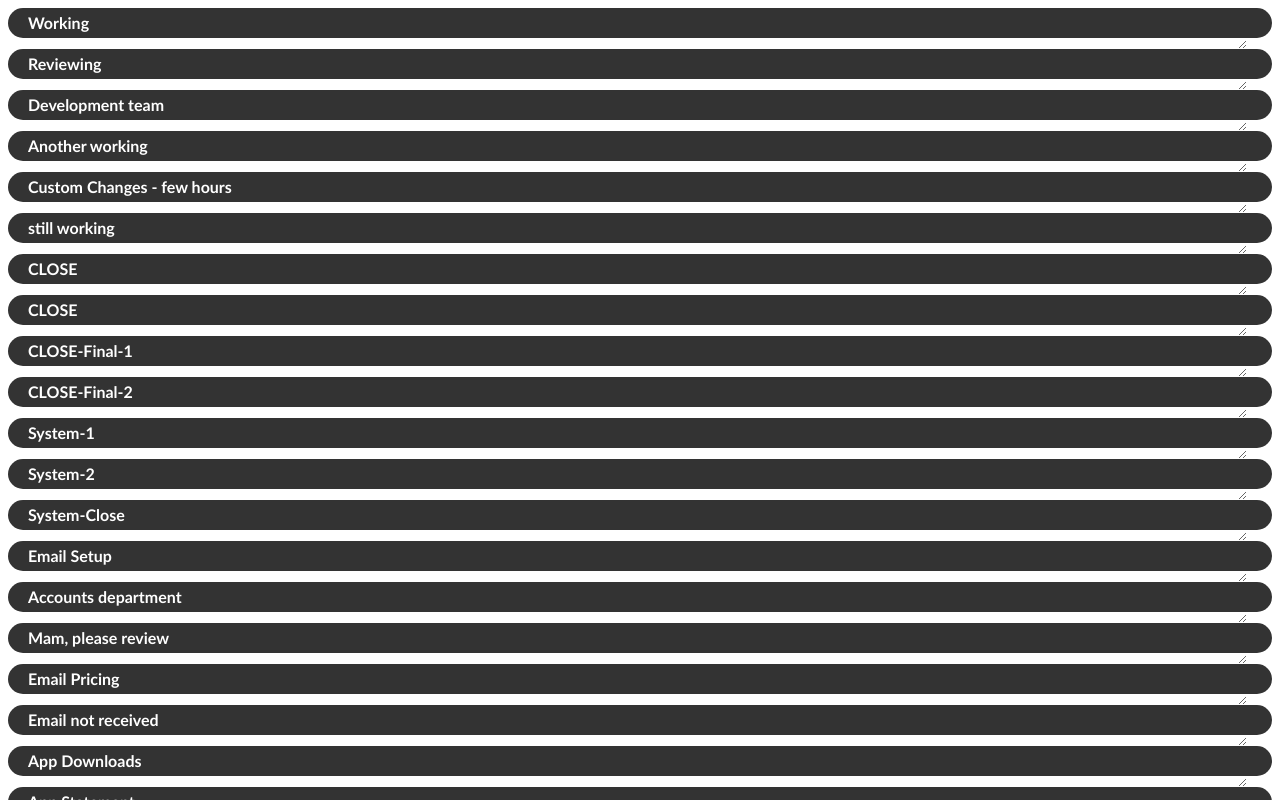
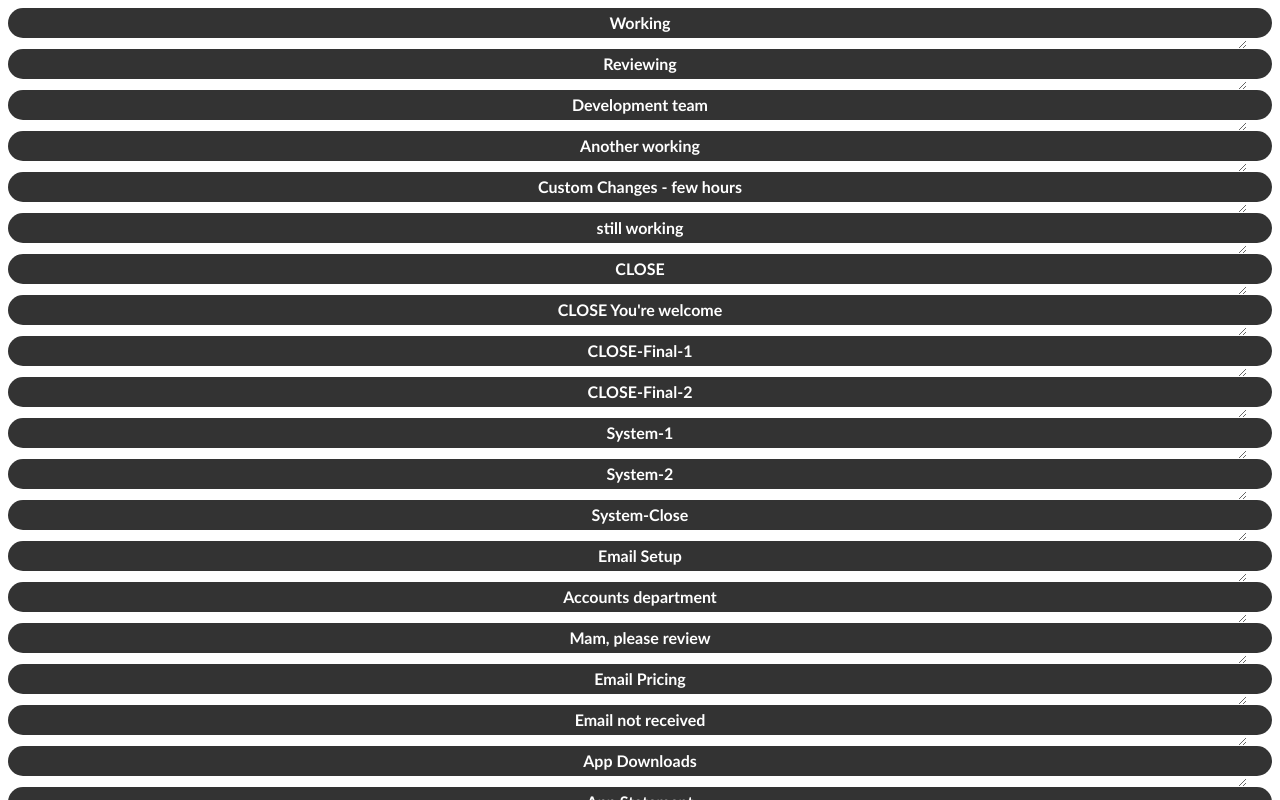
Before and after one commit to githubbyad/responses, a plain HTML site: page docs/index.html in a window 1280 px wide. Shown: the top 800 px of the page. Drawn offline with Linux system fonts and the light colour scheme.

Commit message:
Update index.html

```diff
--- a/docs/index.html
+++ b/docs/index.html
@@ -59,7 +59,7 @@ We are closing this ticket for now. Please reopen this ticket if you need any fu
 
 Thank you.
 </textarea>
-<b onclick="copy('res_08')">CLOSE</b>
+<b onclick="copy('res_08')">CLOSE You're welcome</b>
 <textarea id="res_08">
 Hi,
 
@@ -881,7 +881,7 @@ Thank you.
         line-height: 30px;
         border-radius: 20px;
         font-weight: bold;
-        text-indent: 20px;
+        text-align: center;
         font-family: 'Trebuchet MS', 'Lucida Sans Unicode', 'Lucida Grande', 'Lucida Sans', Arial, sans-serif;
     }
 
```
